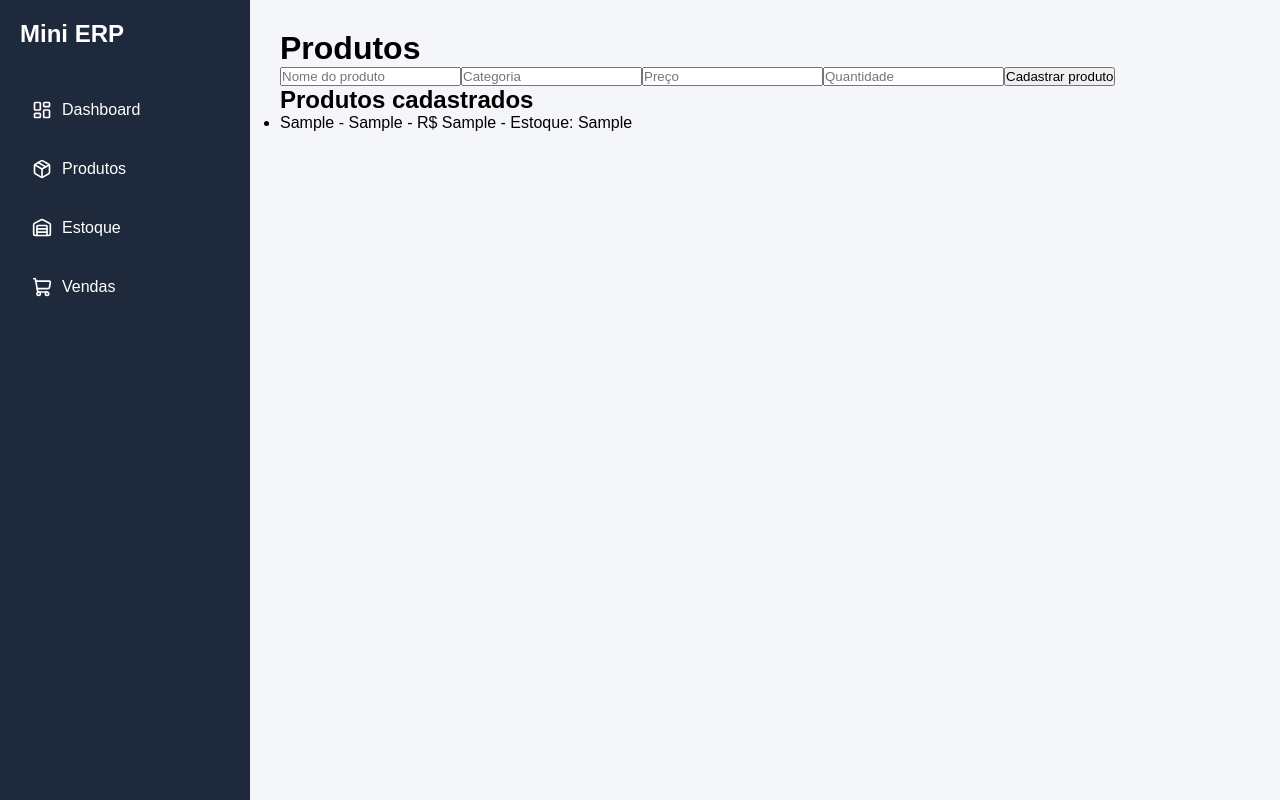
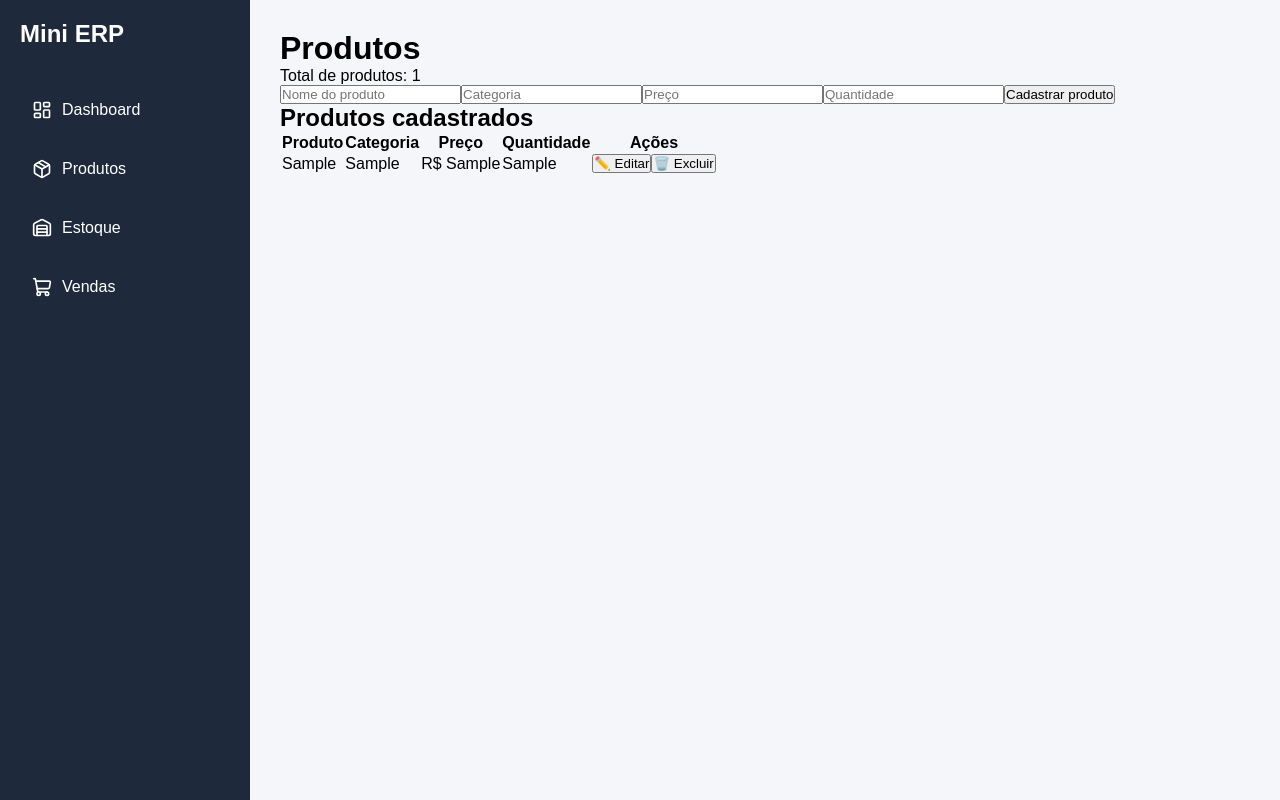
Before and after one commit to deborahtmatos/mini-erp, a React (Vite) app: page /produtos in a window 1280 px wide. Both pictures are taken after typing "Sample", "Sample", "Sample", "Sample" into the empty fields and a click on the button "Cadastrar produto". Built offline with nearby package versions, Linux system fonts and the light colour scheme.

Commit message:
cria estrutura de estoque e corrige calculo de valor
cria estrutura de estoque e corrige calculo de valor

```diff
--- a/src/pages/Dashboard.jsx
+++ b/src/pages/Dashboard.jsx
@@ -1,31 +1,126 @@
+import { useEffect, useState } from "react";
+
 function Dashboard() {
+
+  const [totalProdutos, setTotalProdutos] = useState(0);
+  const [totalEstoque, setTotalEstoque] = useState(0);
+  const [valorEstoque, setValorEstoque] = useState(0);
+
+
+  useEffect(() => {
+
+    const produtosSalvos = localStorage.getItem("produtos");
+
+
+    if (produtosSalvos) {
+
+      const produtos = JSON.parse(produtosSalvos);
+
+
+      setTotalProdutos(produtos.length);
+
+
+      const quantidade = produtos.reduce(
+        (total, produto) =>
+          total + Number(produto.quantidade),
+        0
+      );
+
+
+      setTotalEstoque(quantidade);
+
+
+      const valor = produtos.reduce(
+        (total, produto) => {
+
+          const preco = Number(
+            produto.preco
+              .replace(",", ".")
+          );
+
+          const quantidade = Number(
+            produto.quantidade
+          );
+
+
+          return total + (preco * quantidade);
+
+        },
+        0
+      );
+
+
+      setValorEstoque(valor);
+
+    }
+
+
+  }, []);
+
+
+
   return (
+
     <div className="dashboard">
+
       <h1>Dashboard</h1>
 
+
       <div className="cards">
+
+
         <div className="card">
-          <h3>Produtos</h3>
-          <p>0 cadastrados</p>
+
+          <h3>Produtos cadastrados</h3>
+
+          <p>{totalProdutos}</p>
+
         </div>
 
+
+
         <div className="card">
-          <h3>Estoque</h3>
-          <p>0 itens</p>
+
+          <h3>Total em estoque</h3>
+
+          <p>{totalEstoque}</p>
+
         </div>
 
+
+
         <div className="card">
-          <h3>Vendas</h3>
-          <p>R$ 0,00</p>
+
+          <h3>Valor do estoque</h3>
+
+          <p>
+            R$ {valorEstoque.toFixed(2)}
+          </p>
+
         </div>
 
+
+
         <div className="card">
+
           <h3>Alertas</h3>
-          <p>Nenhum alerta</p>
+
+          <p>
+            {totalEstoque === 0
+              ? "Sem estoque"
+              : "Estoque normal"}
+          </p>
+
         </div>
+
+
       </div>
+
+
     </div>
+
   );
+
 }
 
 export default Dashboard;
--- a/src/pages/Estoque.jsx
+++ b/src/pages/Estoque.jsx
@@ -1,10 +1,207 @@
+import { useEffect, useState } from "react";
+
+import {
+  buscarProdutos,
+  atualizarProduto
+} from "../services/produtoService";
+
+
 function Estoque() {
+
+
+  const [produtos, setProdutos] = useState([]);
+
+
+
+
+  useEffect(() => {
+
+    carregarEstoque();
+
+  }, []);
+
+
+
+
+  function carregarEstoque() {
+
+    const produtosSalvos = buscarProdutos();
+
+    setProdutos(produtosSalvos);
+
+  }
+
+
+
+
+
+  function alterarEstoque(id, tipo) {
+
+
+    const produto = produtos.find(
+      (item) => item.id === id
+    );
+
+
+
+    let quantidadeAtual =
+      Number(produto.quantidade);
+
+
+
+    if (tipo === "entrada") {
+
+      quantidadeAtual += 1;
+
+    }
+
+
+
+    if (tipo === "saida" && quantidadeAtual > 0) {
+
+      quantidadeAtual -= 1;
+
+    }
+
+
+
+
+
+    const produtoAtualizado = {
+
+      ...produto,
+
+      quantidade: quantidadeAtual
+
+    };
+
+
+
+
+    atualizarProduto(produtoAtualizado);
+
+
+
+    carregarEstoque();
+
+
+  }
+
+
+
+
+
+
   return (
+
     <div>
-      <h1>Estoque</h1>
-      <p>Controle de estoque</p>
+
+
+      <h1>
+        Estoque
+      </h1>
+
+
+
+      <table>
+
+
+        <thead>
+
+          <tr>
+
+            <th>Produto</th>
+
+            <th>Categoria</th>
+
+            <th>Quantidade</th>
+
+            <th>Ações</th>
+
+          </tr>
+
+        </thead>
+
+
+
+
+        <tbody>
+
+
+          {produtos.map((item) => (
+
+
+            <tr key={item.id}>
+
+
+              <td>
+                {item.nome}
+              </td>
+
+
+              <td>
+                {item.categoria}
+              </td>
+
+
+              <td>
+                {item.quantidade}
+              </td>
+
+
+
+              <td>
+
+
+                <button
+                  onClick={() =>
+                    alterarEstoque(item.id, "entrada")
+                  }
+                >
+
+                  ➕
+
+                </button>
+
+
+
+
+                <button
+                  onClick={() =>
+                    alterarEstoque(item.id, "saida")
+                  }
+                >
+
+                  ➖
+
+                </button>
+
+
+
+              </td>
+
+
+            </tr>
+
+
+          ))}
+
+
+
+        </tbody>
+
+
+
+      </table>
+
+
+
     </div>
+
   );
+
+
 }
 
+
 export default Estoque;
--- a/src/pages/Produtos.jsx
+++ b/src/pages/Produtos.jsx
@@ -1,8 +1,18 @@
 import { useState, useEffect } from "react";
+
+import {
+  buscarProdutos,
+  adicionarProduto,
+  atualizarProduto,
+  removerProduto
+} from "../services/produtoService";
+
 
 function Produtos() {
 
+
   const [produtos, setProdutos] = useState([]);
+
 
   const [produto, setProduto] = useState({
     nome: "",
@@ -12,70 +22,178 @@ function Produtos() {
   });
 
 
-  // Carrega produtos salvos quando abrir a página
+  const [editando, setEditando] = useState(null);
+
+
+
+  // Carrega produtos ao abrir a tela
   useEffect(() => {
-    const produtosSalvos = localStorage.getItem("produtos");
 
-    if (produtosSalvos) {
-      setProdutos(JSON.parse(produtosSalvos));
-    }
+    const produtosSalvos = buscarProdutos();
+
+    setProdutos(produtosSalvos);
+
   }, []);
 
 
-  // Salva produtos sempre que houver alteração na lista
-  useEffect(() => {
-    console.log("Salvando produtos:", produtos);
-
-    localStorage.setItem(
-      "produtos",
-      JSON.stringify(produtos)
-    );
-
-  }, [produtos]);
 
 
   function handleChange(event) {
+
     setProduto({
+
       ...produto,
       [event.target.name]: event.target.value
+
     });
+
   }
 
 
+
+
+
   function cadastrarProduto(event) {
+
     event.preventDefault();
 
-    const novoProduto = {
-      id: Date.now(),
-      nome: produto.nome,
-      categoria: produto.categoria,
-      preco: produto.preco,
-      quantidade: produto.quantidade
-    };
 
 
-    setProdutos([
-      ...produtos,
-      novoProduto
-    ]);
+    if (editando) {
+
+
+      const produtoAtualizado = {
+
+        id: editando,
+        ...produto
+
+      };
+
+
+      const produtosAtualizados =
+        atualizarProduto(produtoAtualizado);
+
+
+      setProdutos(produtosAtualizados);
+
+
+      setEditando(null);
+
+
+
+    } else {
+
+
+
+      const novoProduto = {
+
+        id: Date.now(),
+        ...produto
+
+      };
+
+
+      const produtosAtualizados =
+        adicionarProduto(novoProduto);
+
+
+
+      setProdutos(produtosAtualizados);
+
+
+    }
+
+
+
+    limparFormulario();
+
+  }
+
+
+
+
+
+
+  function editarProduto(item) {
 
 
     setProduto({
+
+      nome: item.nome,
+      categoria: item.categoria,
+      preco: item.preco,
+      quantidade: item.quantidade
+
+    });
+
+
+
+    setEditando(item.id);
+
+
+  }
+
+
+
+
+
+
+
+  function excluirProduto(id) {
+
+
+    const produtosAtualizados =
+      removerProduto(id);
+
+
+
+    setProdutos(produtosAtualizados);
+
+
+  }
+
+
+
+
+
+
+  function limparFormulario() {
+
+
+    setProduto({
+
       nome: "",
       categoria: "",
       preco: "",
       quantidade: ""
+
     });
+
+
   }
 
 
+
+
+
+
   return (
+
     <div>
+
 
       <h1>Produtos</h1>
 
 
+      <p>
+        Total de produtos: {produtos.length}
+      </p>
+
+
+
+
       <form onSubmit={cadastrarProduto}>
+
 
         <input
           name="nome"
@@ -83,6 +201,7 @@ function Produtos() {
           value={produto.nome}
           onChange={handleChange}
         />
+
 
 
         <input
@@ -93,12 +212,14 @@ function Produtos() {
         />
 
 
+
         <input
           name="preco"
           placeholder="Preço"
           value={produto.preco}
           onChange={handleChange}
         />
+
 
 
         <input
@@ -109,29 +230,164 @@ function Produtos() {
         />
 
 
+
         <button type="submit">
-          Cadastrar produto
+
+          {editando
+            ? "Salvar alteração"
+            : "Cadastrar produto"}
+
         </button>
+
+
+
+        {editando && (
+
+          <button
+
+            type="button"
+
+            onClick={() => {
+
+              setEditando(null);
+              limparFormulario();
+
+            }}
+
+          >
+
+            Cancelar
+
+          </button>
+
+        )}
+
+
 
       </form>
 
 
-      <h2>Produtos cadastrados</h2>
 
 
-      <ul>
-        {produtos.map((item) => (
-          <li key={item.id}>
-            {item.nome} - {item.categoria} -
-            R$ {item.preco} -
-            Estoque: {item.quantidade}
-          </li>
-        ))}
-      </ul>
+
+      <h2>
+        Produtos cadastrados
+      </h2>
+
+
+
+
+
+      <table>
+
+
+        <thead>
+
+          <tr>
+
+            <th>Produto</th>
+
+            <th>Categoria</th>
+
+            <th>Preço</th>
+
+            <th>Quantidade</th>
+
+            <th>Ações</th>
+
+
+          </tr>
+
+        </thead>
+
+
+
+
+
+        <tbody>
+
+
+          {produtos.map((item) => (
+
+
+            <tr key={item.id}>
+
+
+              <td>
+                {item.nome}
+              </td>
+
+
+              <td>
+                {item.categoria}
+              </td>
+
+
+              <td>
+                R$ {item.preco}
+              </td>
+
+
+              <td>
+                {item.quantidade}
+              </td>
+
+
+
+              <td>
+
+
+                <button
+
+                  onClick={() => editarProduto(item)}
+
+                >
+
+                  ✏️ Editar
+
+                </button>
+
+
+
+                <button
+
+                  onClick={() => excluirProduto(item.id)}
+
+                >
+
+                  🗑️ Excluir
+
+                </button>
+
+
+
+              </td>
+
+
+
+            </tr>
+
+
+          ))}
+
+
+
+        </tbody>
+
+
+
+      </table>
+
+
 
 
     </div>
+
+
   );
+
+
 }
 
+
 export default Produtos;
--- /dev/null
+++ b/src/services/produtoService.js
@@ -0,0 +1,89 @@
+const CHAVE = "produtos";
+
+
+// Buscar produtos salvos
+export function buscarProdutos() {
+
+  const produtosSalvos = localStorage.getItem(CHAVE);
+
+  if (produtosSalvos) {
+    return JSON.parse(produtosSalvos);
+  }
+
+  return [];
+
+}
+
+
+
+// Salvar produtos
+export function salvarProdutos(produtos) {
+
+  localStorage.setItem(
+    CHAVE,
+    JSON.stringify(produtos)
+  );
+
+}
+
+
+
+// Adicionar produto
+export function adicionarProduto(produto) {
+
+  const produtos = buscarProdutos();
+
+  const novosProdutos = [
+    ...produtos,
+    produto
+  ];
+
+  salvarProdutos(novosProdutos);
+
+  return novosProdutos;
+
+}
+
+
+
+// Atualizar produto
+export function atualizarProduto(produtoAtualizado) {
+
+  const produtos = buscarProdutos();
+
+
+  const novosProdutos = produtos.map((produto) =>
+
+    produto.id === produtoAtualizado.id
+      ? produtoAtualizado
+      : produto
+
+  );
+
+
+  salvarProdutos(novosProdutos);
+
+  return novosProdutos;
+
+}
+
+
+
+// Excluir produto
+export function removerProduto(id) {
+
+  const produtos = buscarProdutos();
+
+
+  const novosProdutos = produtos.filter(
+
+    (produto) => produto.id !== id
+
+  );
+
+
+  salvarProdutos(novosProdutos);
+
+  return novosProdutos;
+
+}
```
